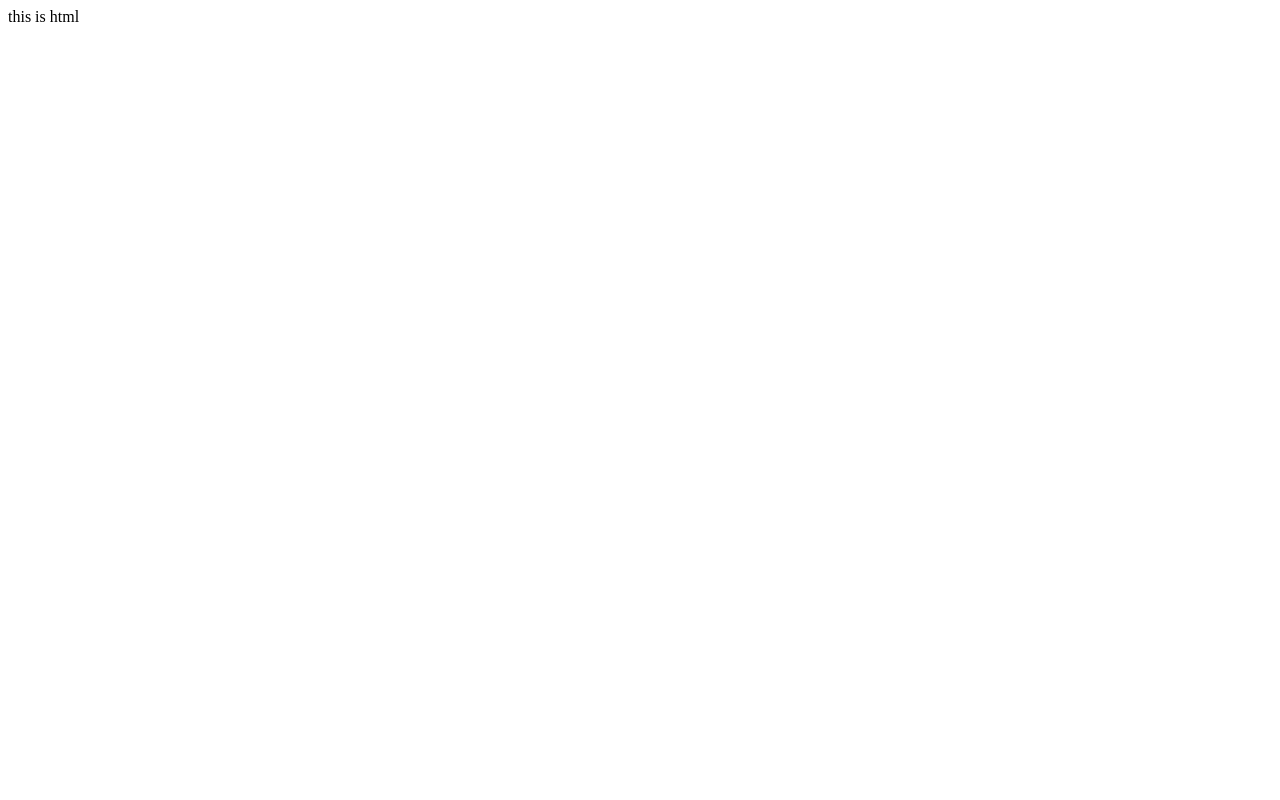
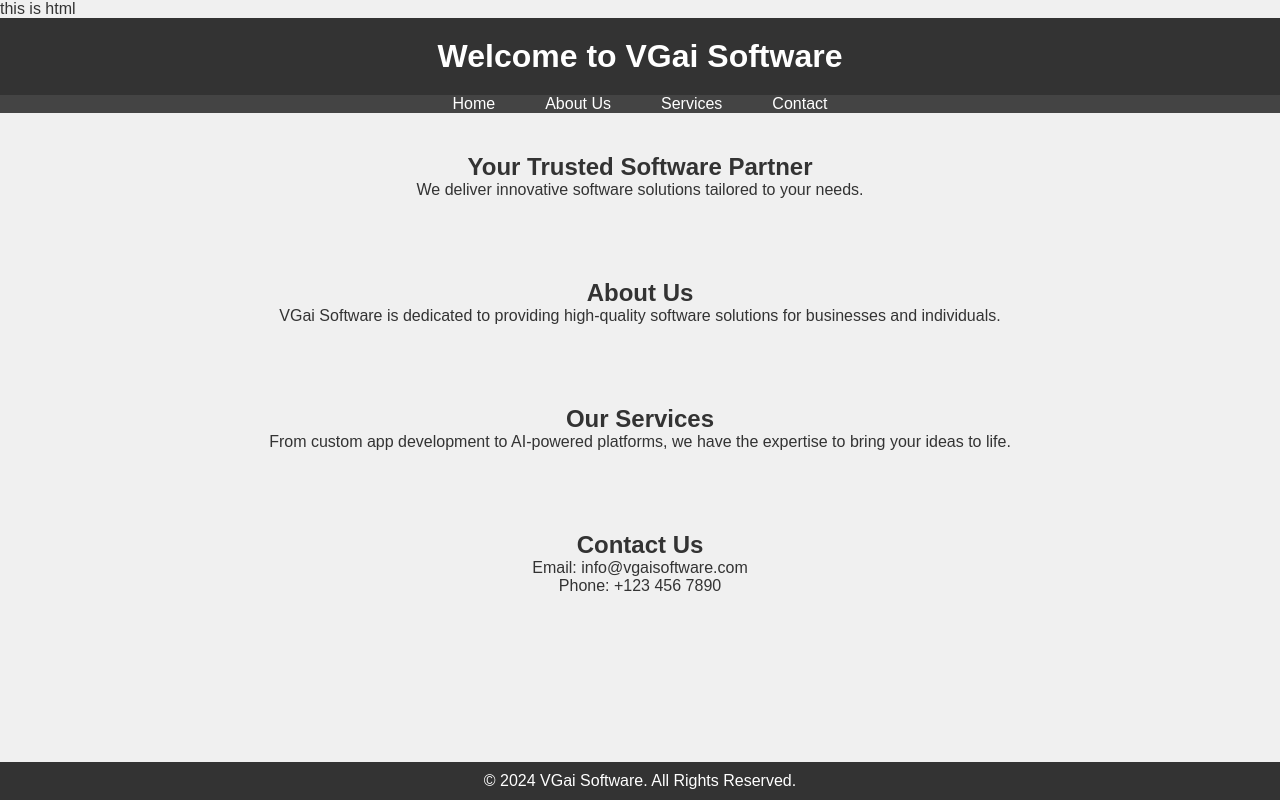
Before and after one commit to vgai-software/8888, a plain HTML site: page index.html in a window 1280 px wide. Drawn offline with Linux system fonts and the light colour scheme.

Commit message:
Updated custom HTML and styling

```diff
--- a/index.html
+++ b/index.html
@@ -8,4 +8,95 @@
 <body> this is html
 
 </body>
+<!DOCTYPE html>
+<html lang="en">
+<head>
+    <meta charset="UTF-8">
+    <meta name="viewport" content="width=device-width, initial-scale=1.0">
+    <meta name="description" content="Welcome to VGai Software's homepage">
+    <title>VGai Software</title>
+    <style>
+        * {
+            margin: 0;
+            padding: 0;
+            box-sizing: border-box;
+            font-family: Arial, sans-serif;
+        }
+        body {
+            background-color: #f0f0f0;
+            color: #333;
+        }
+        header {
+            background-color: #333;
+            color: white;
+            padding: 20px;
+            text-align: center;
+        }
+        nav ul {
+            list-style: none;
+            padding: 0;
+            display: flex;
+            justify-content: center;
+            background-color: #444;
+        }
+        nav ul li {
+            margin: 0 15px;
+        }
+        nav ul li a {
+            color: white;
+            text-decoration: none;
+            padding: 10px;
+        }
+        nav ul li a:hover {
+            background-color: #555;
+            transition: background-color 0.3s;
+        }
+        section {
+            padding: 40px;
+            text-align: center;
+        }
+        footer {
+            background-color: #333;
+            color: white;
+            padding: 10px;
+            text-align: center;
+            position: fixed;
+            width: 100%;
+            bottom: 0;
+        }
+    </style>
+</head>
+<body>
+    <header>
+        <h1>Welcome to VGai Software</h1>
+    </header>
+    <nav>
+        <ul>
+            <li><a href="#home">Home</a></li>
+            <li><a href="#about">About Us</a></li>
+            <li><a href="#services">Services</a></li>
+            <li><a href="#contact">Contact</a></li>
+        </ul>
+    </nav>
+    <section id="home">
+        <h2>Your Trusted Software Partner</h2>
+        <p>We deliver innovative software solutions tailored to your needs.</p>
+    </section>
+    <section id="about">
+        <h2>About Us</h2>
+        <p>VGai Software is dedicated to providing high-quality software solutions for businesses and individuals.</p>
+    </section>
+    <section id="services">
+        <h2>Our Services</h2>
+        <p>From custom app development to AI-powered platforms, we have the expertise to bring your ideas to life.</p>
+    </section>
+    <section id="contact">
+        <h2>Contact Us</h2>
+        <p>Email: info@vgaisoftware.com</p>
+        <p>Phone: +123 456 7890</p>
+    </section>
+    <footer>
+        <p>&copy; 2024 VGai Software. All Rights Reserved.</p>
+    </footer>
+</body>
 </html>
```
